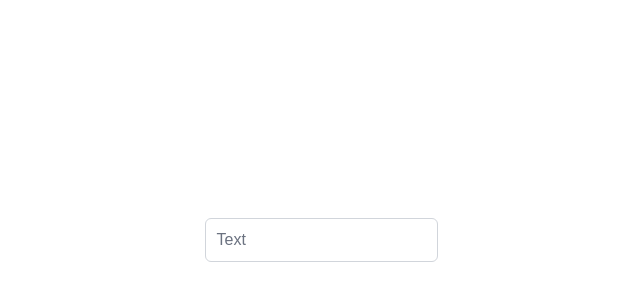
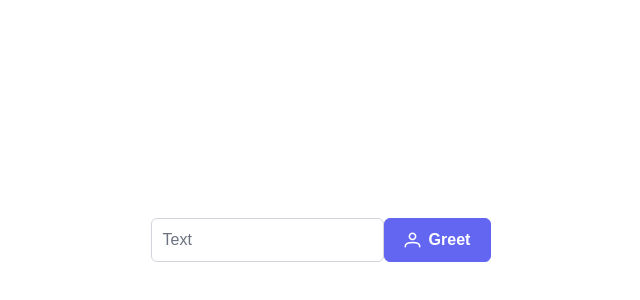
Before and after one commit to gmwu185/primevue3-test-preview, a Vue app: page / in a window 1280 px wide. Shown: the part 168-468 px from the top of the page, without its empty margins (319-959 px from the left). Built offline with nearby package versions, Linux system fonts and the light colour scheme; a web font is replaced by a local one.

Commit message:
使用 primeVue 元件

```diff
--- a/src/App.vue
+++ b/src/App.vue
@@ -1,15 +1,32 @@
 <template>
+  <ToastUI />
   <div class="container">
     <span class="p-float-label">
-        <InputText id="txt" type="text" v-model="text" />
+      <InputTextUI id="txt" type="text" v-model="text" />
       <label for="txt">Text</label>
     </span>
+    <ButtonUI
+      label="Greet" @click="greet()"
+      icon="pi pi-user"
+    >
+    </ButtonUI>
   </div>
 </template>
 
 <script setup>
-import { ref } from "vue";
-const text = ref();
+import { ref } from 'vue';
+import { useToast } from "primevue/usetoast";
+
+const toast = useToast();
+
+const text = ref('');
+const greet = () => {
+  toast.add({
+    // severity: 'success',
+    summary: 'PrimeTime',
+    detail: text.value,
+  });
+};
 </script>
 
 <style scoped>
```
Also changed, not shown: src/main.js (+7 -7 lines). Lines whose indentation alone changed are shown as unchanged.
